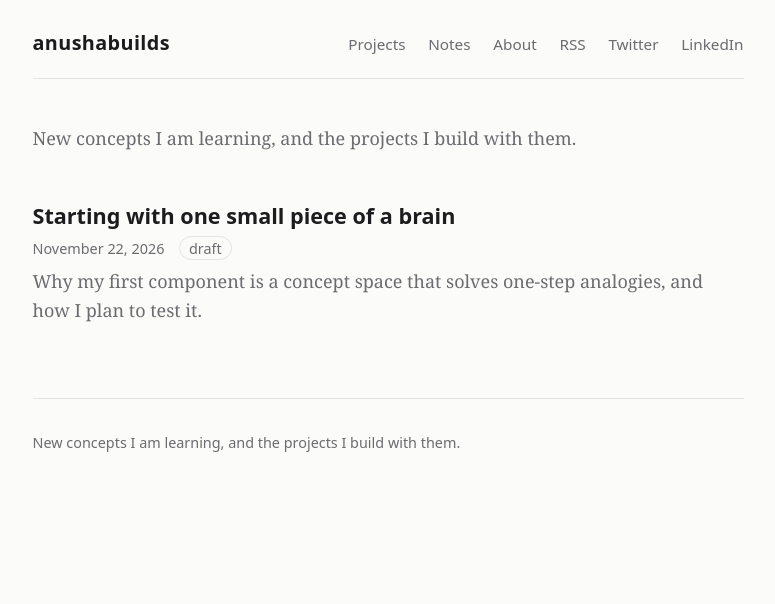
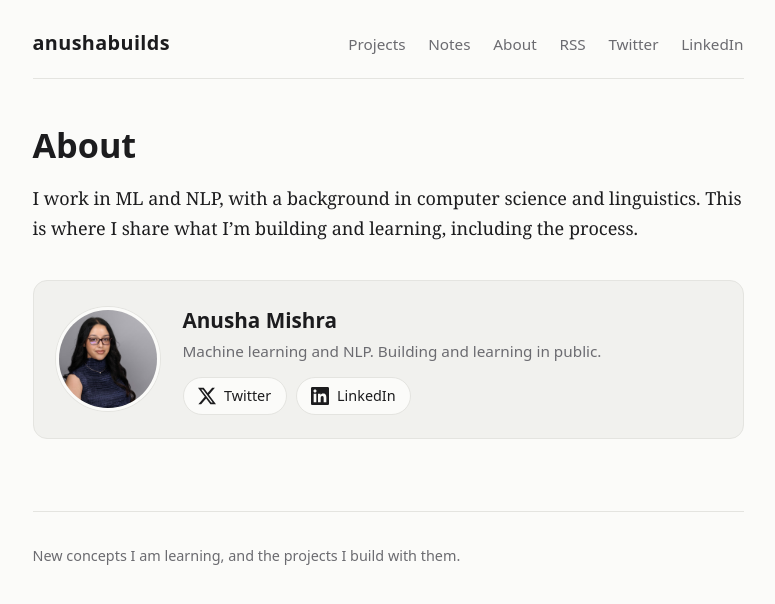
Before and after one commit to AnushaMishra/AnushaMishra.github.io, a Jekyll site: the page built from index.md, in a window 1280 px wide. Shown: the top 604 px of the page, without its empty margins (252-1027 px from the left). Built offline with Jekyll 4.4.1, drawn with Linux system fonts in a browser that asks for light colours.

Commit message:
Update index.md to include about section
Removed the post list and added an about section with personal information.

```diff
--- a/index.md
+++ b/index.md
@@ -3,17 +3,8 @@ layout: default
 title: Home
 ---
 
-<p class="intro">{{ site.tagline }}</p>
+# About
 
-<ul class="post-list">
-{% for post in site.posts %}
-  <li>
-    <a class="post-link" href="{{ post.url | relative_url }}">{{ post.title }}</a>
-    <p class="meta">
-      {{ post.date | date: "%B %-d, %Y" }}
-      {% if post.status %}<span class="status">{{ post.status }}</span>{% endif %}
-    </p>
-    {% if post.excerpt %}<p>{{ post.description | default: post.excerpt | strip_html | truncate: 180 }}</p>{% endif %}
-  </li>
-{% endfor %}
-</ul>
+I work in ML and NLP, with a background in computer science and linguistics. This is where I share what I'm building and learning, including the process.
+
+{% include profile-card.html %}
```
